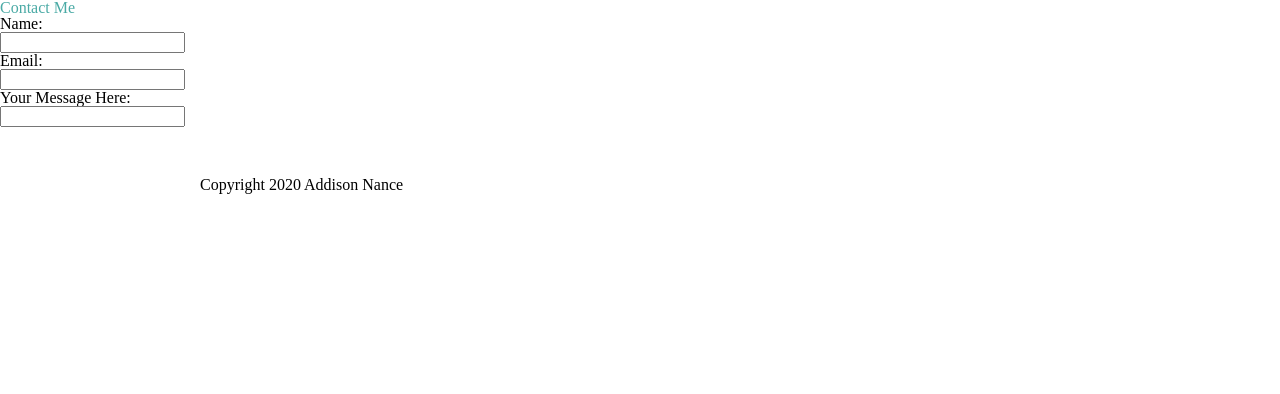
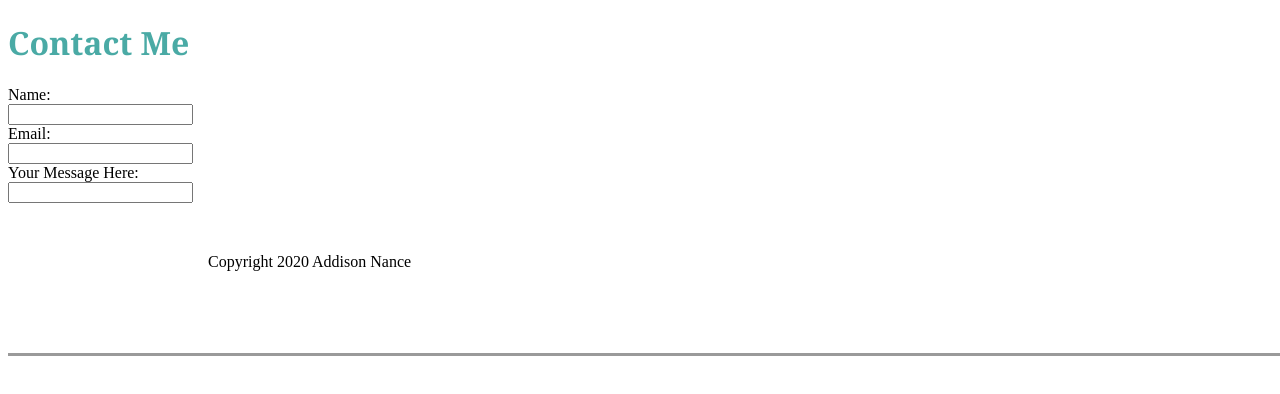
Before and after one commit to Addison-Nance/Basic-Portfolio, a plain HTML site: page contact.html in a window 1280 px wide. Shown: the top 394 px of the page. Drawn offline with Linux system fonts and the light colour scheme.

Commit message:
Unlinked reset.css becuase it broke everything

```diff
--- a/contact.html
+++ b/contact.html
@@ -3,7 +3,6 @@
     <head>
         <Title>Contact</Title>
         <link rel='stylesheet' type='text/css' href='assets/css/style-master.css'>
-        <link rel='stylesheet' type='text/css' href='assets/css/reset.css'>
     </head>
     <body>
        <h1>Contact Me</h1>
```
Also changed, not shown: index.html (+0 -1 lines), portfolio.html (+0 -1 lines).
